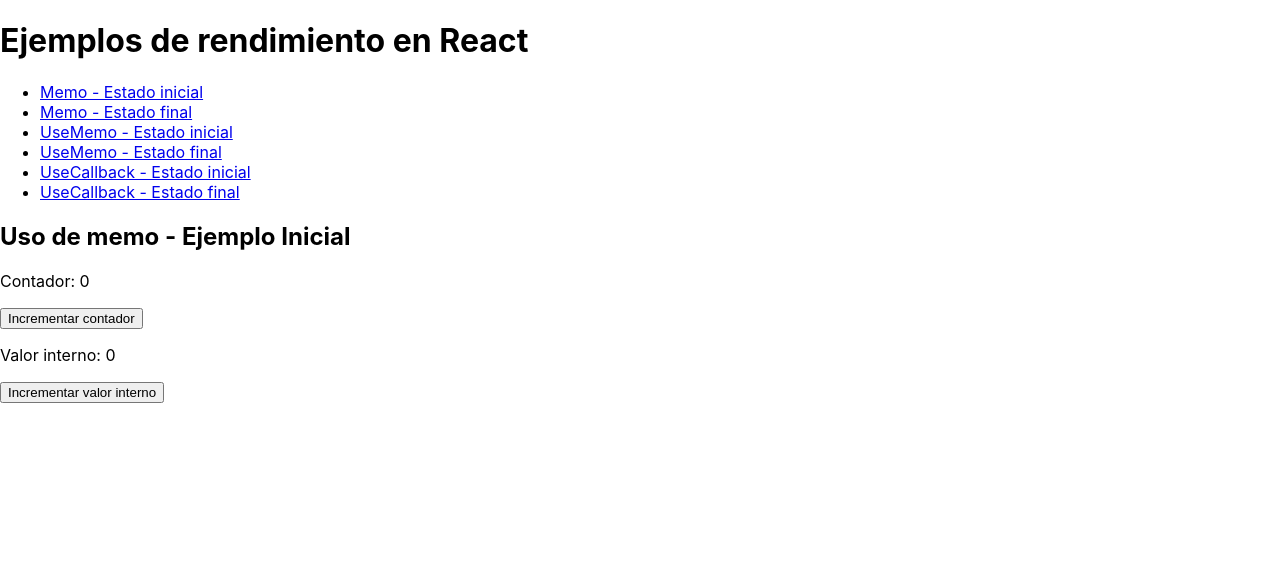
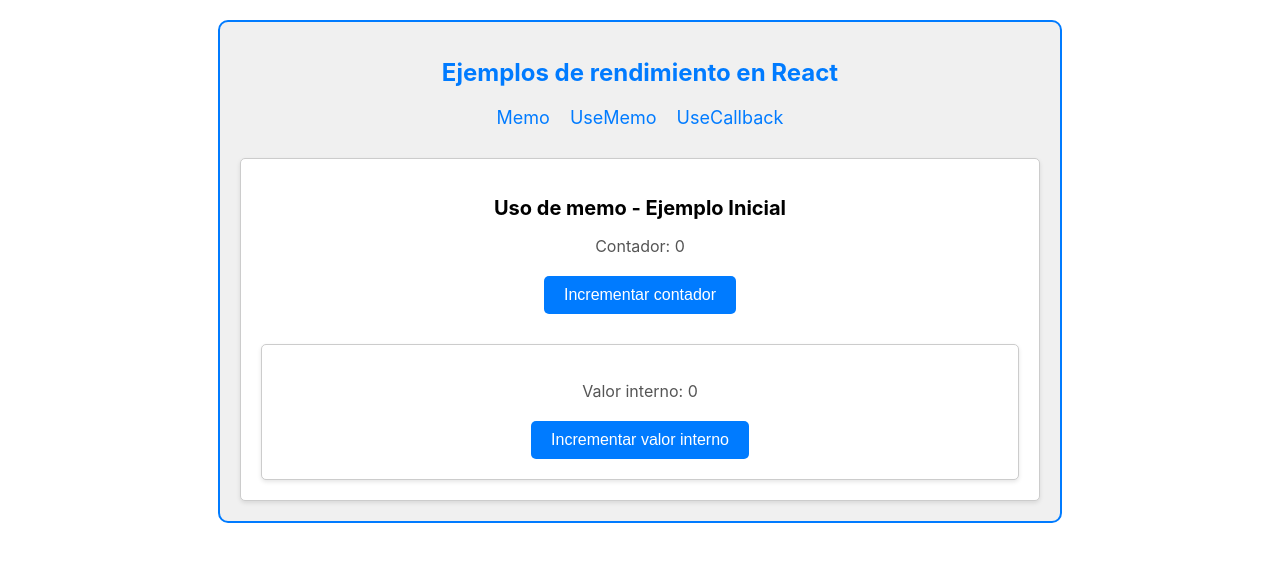
Before and after one commit to fredycerna/react-perfomance-examples, a React (Create React App) app: page /memo-initial in a window 1280 px wide. Shown: the top 562 px of the page. Built offline with nearby package versions, Linux system fonts and the light colour scheme.

Commit message:
adding css

```diff
--- a/src/App.css
+++ b/src/App.css
@@ -1,38 +1,113 @@
-.App {
+/* App.css */
+
+.container {
+  max-width: 800px;
+  margin: 20px auto;
+  padding: 20px;
+  border: 2px solid #007bff;
+  border-radius: 10px;
+  background-color: #f0f0f0;
   text-align: center;
 }
 
-.App-logo {
-  height: 40vmin;
-  pointer-events: none;
+h1 {
+  color: #007bff;
+  font-size: 24px;
+  margin-bottom: 20px;
 }
 
-@media (prefers-reduced-motion: no-preference) {
-  .App-logo {
-    animation: App-logo-spin infinite 20s linear;
-  }
+.nav-container {
+  margin-bottom: 30px;
 }
 
-.App-header {
-  background-color: #282c34;
-  min-height: 100vh;
+.nav-list {
   display: flex;
-  flex-direction: column;
-  align-items: center;
   justify-content: center;
-  font-size: calc(10px + 2vmin);
-  color: white;
+  list-style-type: none; /* Quitar bullets */
+  padding: 0;
 }
 
-.App-link {
-  color: #61dafb;
+.nav-item {
+  margin: 0 10px;
 }
 
-@keyframes App-logo-spin {
-  from {
-    transform: rotate(0deg);
-  }
-  to {
-    transform: rotate(360deg);
-  }
+.nav-link,
+.subnav-link {
+  text-decoration: none;
+  color: #007bff;
+  font-size: 18px;
+  transition: color 0.3s ease;
 }
+
+.nav-link:hover,
+.subnav-link:hover {
+  color: #0056b3;
+}
+
+.subnav-list {
+  display: none;
+  position: absolute;
+  background-color: #fff;
+  border: 2px solid #007bff;
+  border-radius: 5px;
+  padding: 10px;
+}
+
+.nav-item:hover .subnav-list {
+  display: block;
+}
+
+.subnav-item {
+  margin: 5px 0;
+}
+
+.subnav-item:last-child {
+  margin-bottom: 0;
+}
+
+/* Estilos para los ejemplos */
+.example-container {
+  margin-top: 30px;
+  padding: 20px;
+  border: 1px solid #ccc;
+  border-radius: 5px;
+  background-color: #fff;
+  box-shadow: 0 2px 4px rgba(0, 0, 0, 0.1);
+}
+
+.example-title {
+  font-size: 20px;
+  margin-bottom: 10px;
+}
+
+.example-description {
+  color: #555;
+  margin-bottom: 20px;
+}
+
+.example-code {
+  font-family: 'Courier New', Courier, monospace;
+  background-color: #f0f0f0;
+  padding: 10px;
+  border-radius: 5px;
+  overflow-x: auto;
+}
+
+.example-output {
+  margin-top: 20px;
+}
+
+.example-button {
+  background-color: #007bff;
+  color: #fff;
+  border: none;
+  border-radius: 5px;
+  padding: 10px 20px;
+  font-size: 16px;
+  cursor: pointer;
+  transition: background-color 0.3s ease, color 0.3s ease;
+}
+
+.example-button:hover {
+  background-color: #0056b3;
+}
--- a/src/App.js
+++ b/src/App.js
@@ -1,46 +1,64 @@
+/* App.js */
+
 import React from 'react';
-import {BrowserRouter as Router, Route, Link, Routes} from 'react-router-dom';
+import { BrowserRouter as Router, Route, Link, Routes } from 'react-router-dom';
 import MemoExampleInitial from './components/MemoExample/MemoExampleInitial';
 import MemoExampleFinal from './components/MemoExample/MemoExampleFinal';
 import UseMemoExampleInitial from './components/UseMemoExample/UseMemoExampleInitial';
 import UseMemoExampleFinal from './components/UseMemoExample/UseMemoExampleFinal';
 import UseCallbackExampleInitial from './components/UseCallbackExample/UseCallbackExampleInitial';
 import UseCallbackExampleFinal from './components/UseCallbackExample/UseCallbackExampleFinal';
+import './App.css';
 
 const App = () => {
   return (
       <Router>
-        <div>
+        <div className="container">
           <h1>Ejemplos de rendimiento en React</h1>
-          <nav>
-            <ul>
+          <nav className="nav-container">
+            <ul className="nav-list">
+              <li className="nav-item">
+                <Link to="/memo-initial" className="nav-link">Memo</Link>
+                <ul className="subnav-list">
                   <li>
-                <Link to="/memo-initial">Memo - Estado inicial</Link>
+                    <Link to="/memo-initial" className="subnav-link">Estado inicial</Link>
                   </li>
                   <li>
-                <Link to="/memo-final">Memo - Estado final</Link>
+                    <Link to="/memo-final" className="subnav-link">Estado final</Link>
+                  </li>
+                </ul>
+              </li>
+              <li className="nav-item">
+                <Link to="/useMemo-initial" className="nav-link">UseMemo</Link>
+                <ul className="subnav-list">
+                  <li>
+                    <Link to="/useMemo-initial" className="subnav-link">Estado inicial</Link>
                   </li>
                   <li>
-                <Link to="/useMemo-initial">UseMemo - Estado inicial</Link>
+                    <Link to="/useMemo-final" className="subnav-link">Estado final</Link>
+                  </li>
+                </ul>
+              </li>
+              <li className="nav-item">
+                <Link to="/useCallback-initial" className="nav-link">UseCallback</Link>
+                <ul className="subnav-list">
+                  <li>
+                    <Link to="/useCallback-initial" className="subnav-link">Estado inicial</Link>
                   </li>
                   <li>
-                <Link to="/useMemo-final">UseMemo - Estado final</Link>
+                    <Link to="/useCallback-final" className="subnav-link">Estado final</Link>
                   </li>
-              <li>
-                <Link to="/useCallback-initial">UseCallback - Estado inicial</Link>
-              </li>
-              <li>
-                <Link to="/useCallback-final">UseCallback - Estado final</Link>
+                </ul>
               </li>
             </ul>
           </nav>
           <Routes>
-            <Route path="/memo-initial" element={<MemoExampleInitial/>} />
-            <Route path="/memo-final" element={<MemoExampleFinal/>} />
-            <Route path="/useMemo-initial" element={<UseMemoExampleInitial/>} />
-            <Route path="/useMemo-final" element={<UseMemoExampleFinal/>} />
-            <Route path="/useCallback-initial" element={<UseCallbackExampleInitial/>} />
-            <Route path="/useCallback-final" element={<UseCallbackExampleFinal/>} />
+            <Route path="/memo-initial" element={<MemoExampleInitial />} />
+            <Route path="/memo-final" element={<MemoExampleFinal />} />
+            <Route path="/useMemo-initial" element={<UseMemoExampleInitial />} />
+            <Route path="/useMemo-final" element={<UseMemoExampleFinal />} />
+            <Route path="/useCallback-initial" element={<UseCallbackExampleInitial />} />
+            <Route path="/useCallback-final" element={<UseCallbackExampleFinal />} />
           </Routes>
         </div>
       </Router>
--- a/src/components/MemoExample/MemoExampleFinal.js
+++ b/src/components/MemoExample/MemoExampleFinal.js
@@ -1,17 +1,18 @@
 import React, { useState } from 'react';
 import MemoizedComponentFinal from './MemoizedComponentFinal';
+import '../../App.css';
 
 const MemoExampleFinal = () => {
     const [count, setCount] = useState(0);
 
     return (
-        <div>
-            <h2>Uso de memo - Ejemplo Final</h2>
-            <p>Contador: {count}</p>
-            <button onClick={() => setCount(count + 1)}>Incrementar contador</button>
+        <div className="example-container">
+            <h2 className="example-title">Uso de memo - Ejemplo Final</h2>
+            <p className="example-description">Contador: {count}</p>
+            <button className="example-button" onClick={() => setCount(count + 1)}>Incrementar contador</button>
             <MemoizedComponentFinal />
         </div>
     );
 };
 
-export default MemoExampleFinal
+export default MemoExampleFinal;
--- a/src/components/MemoExample/MemoExampleInitial.js
+++ b/src/components/MemoExample/MemoExampleInitial.js
@@ -5,10 +5,10 @@ const MemoExampleInitial = () => {
     const [count, setCount] = useState(0);
 
     return (
-        <div>
-            <h2>Uso de memo - Ejemplo Inicial</h2>
-            <p>Contador: {count}</p>
-            <button onClick={() => setCount(count + 1)}>Incrementar contador</button>
+        <div className="example-container">
+            <h2 className="example-title">Uso de memo - Ejemplo Inicial</h2>
+            <p className="example-description">Contador: {count}</p>
+            <button className="example-button" onClick={() => setCount(count + 1)}>Incrementar contador</button>
             <MemoizedComponentInitial />
         </div>
     );
--- a/src/components/MemoExample/MemoizedComponentFinal.js
+++ b/src/components/MemoExample/MemoizedComponentFinal.js
@@ -10,9 +10,9 @@ const MemoizedComponentFinal = React.memo(() => {
     console.log('Renderizando MemoizedComponentFinal');
 
     return (
-        <div>
-            <p>Valor interno: {value}</p>
-            <button onClick={incrementValue}>Incrementar valor interno</button>
+        <div className="example-container">
+            <p className="example-description" >Valor interno: {value}</p>
+            <button className="example-button" onClick={incrementValue}>Incrementar valor interno</button>
         </div>
     );
 });
--- a/src/components/MemoExample/MemoizedComponentInitial.js
+++ b/src/components/MemoExample/MemoizedComponentInitial.js
@@ -10,9 +10,9 @@ const MemoizedComponentInitial = () => {
     console.log('Renderizando MemoizedComponentInitial');
 
     return (
-        <div>
-            <p>Valor interno: {value}</p>
-            <button onClick={incrementValue}>Incrementar valor interno</button>
+        <div className="example-container">
+            <p className="example-description">Valor interno: {value}</p>
+            <button className="example-button" onClick={incrementValue}>Incrementar valor interno</button>
         </div>
     );
 };
```
Lines whose indentation alone changed are shown as unchanged.
